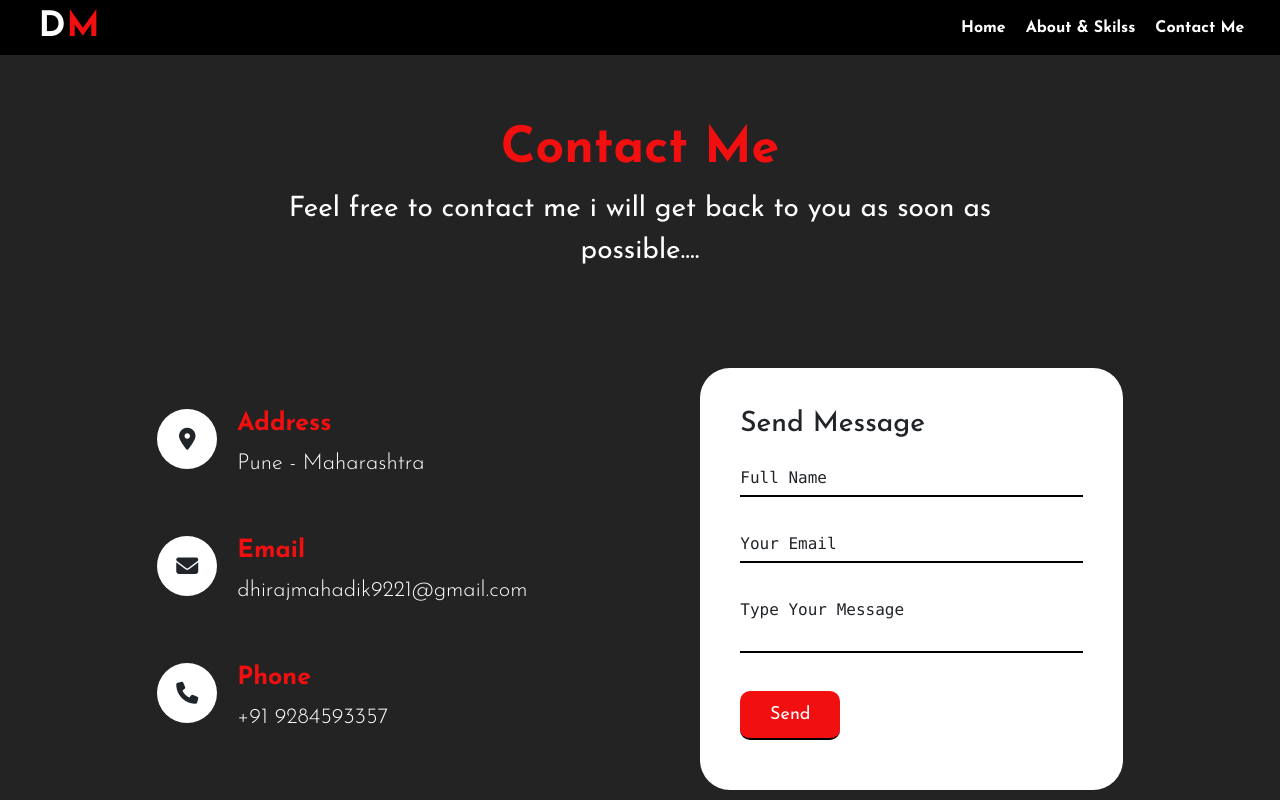
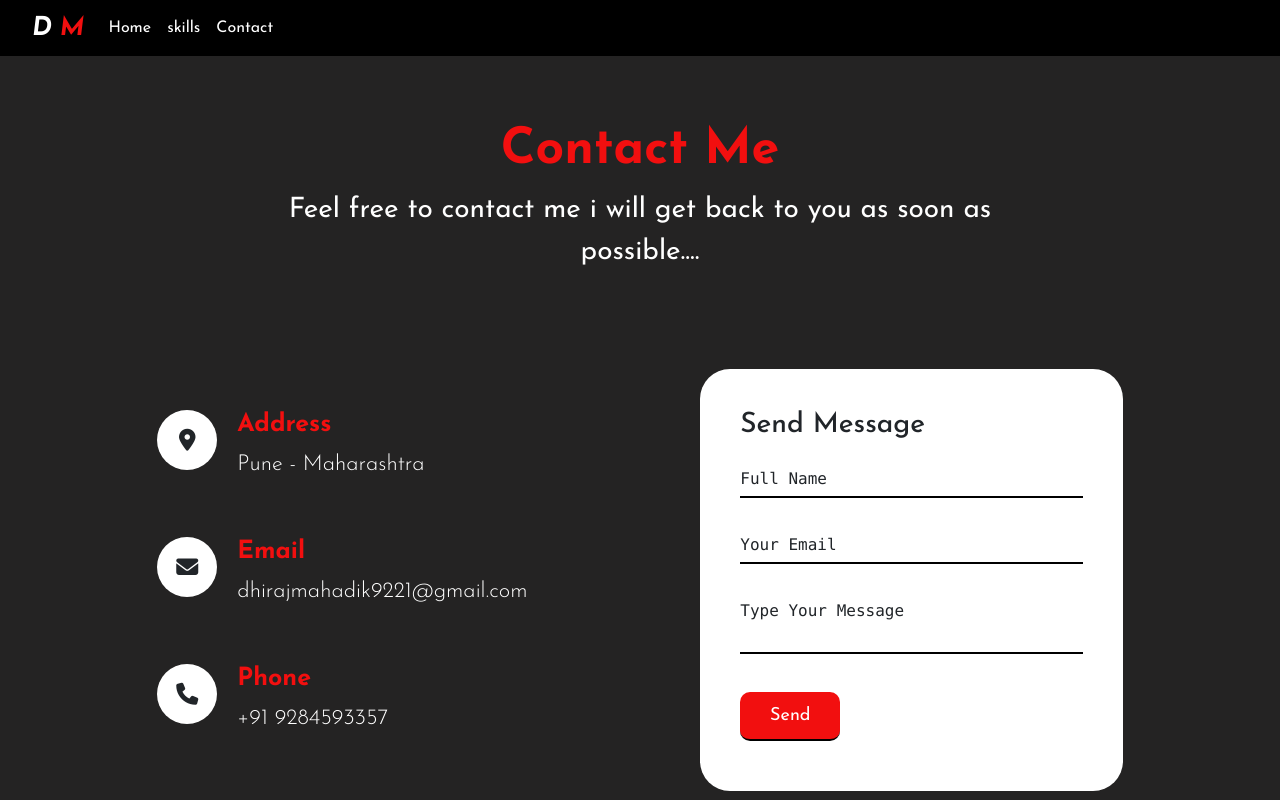
Before and after one commit to DhirajMahadik/MyWeb_, a React (Create React App) app: page /contact in a window 1280 px wide. Shown: the top 800 px of the page. Built offline with nearby package versions, Linux system fonts and the light colour scheme.

Commit message:
Navbar updated

```diff
--- a/package.json
+++ b/package.json
@@ -6,6 +6,7 @@
     "@testing-library/jest-dom": "^5.16.4",
     "@testing-library/react": "^13.3.0",
     "@testing-library/user-event": "^13.5.0",
+    "bootstrap": "^5.3.0-alpha1",
     "emailjs-com": "^3.2.0",
     "react": "^18.1.0",
     "react-dom": "^18.1.0",
--- a/src/App.js
+++ b/src/App.js
@@ -1,5 +1,7 @@
 
 import './App.css';
+import '../node_modules/bootstrap/dist/css/bootstrap.css'
+import '../node_modules/bootstrap/dist/js/bootstrap.bundle'
 import Home from './Components/Home';
 import Skilss from './Components/Skilss';
 import { BrowserRouter , Route, Routes} from 'react-router-dom';
--- a/src/Components/Home.js
+++ b/src/Components/Home.js
@@ -6,6 +6,7 @@ import background from './bg1.jpg';
 export default function Home() {
 
     const ContainerFuild = styled.div`
+    /* position: absolute; */
     background-image: url(${background});
 	height: 100vh;
 	background-size: cover;
--- a/src/Components/Navbar.js
+++ b/src/Components/Navbar.js
@@ -4,99 +4,62 @@ import styled from 'styled-components'
 
 export default function Navbar(props) {
 
-  const Nav = styled.nav`
-  height: 55px;
-	display: flex;
-	align-items: center;
-	justify-content: space-between;
-	padding: top 30px;
-	padding-left: 3%;
-	padding-right: 2%;
-	background-color:black;
-	border: none;
-  flex-wrap: nowrap;
+  const Header = styled.nav`
 
-  .logo{
-    color: white;
-    font-size: 35px;
-    letter-spacing: 1px;
-    cursor: pointer;
-    font-weight:900;
-    margin-top: 9px
-  }
-  span{
-    color: #f20f0f;
-  }
+  nav{
+    background-color: black;
 
-  ul li{
-    list-style-type: none;
-    display: inline-block;
-    padding: 10px;
+    .navbar-brand{
+      color: #fff;
+      font-weight: 800;
+      font-style: italic;
+      margin-left: 20px;
+      font-size: 26px;
+      padding: 0;
 
-  }
-
-  ul{
-      margin-bottom:0px;
-  }
-
-  ul li a{
-    color: white;
-    text-decoration: none;
-    font-weight: bold;
-    text-transform: capitalize;
-  }
-  ul li a:hover{
-    color:#f20f0f ;
-    transition: .4s;
-  }
-
-  @media (max-width: 580px){
-
-    flex-direction: row;
-		flex-wrap: nowrap;
-    height: 50px;
-    margin-right:0px;
-    padding-left: 0;
-    padding-right: 0;
-
-    .logo{
-      font-size: 25px;
-      margin-left:15px;
+      span{
+        color: #f20f0f ;
+      }
     }
 
-    ul{
-      display: flex;
-      width: 280px;
-      margin-left:26px;
-      padding-left:0px;
+    .collapse{
+      /* justify-content: end; */
 
-
+      .nav-link{
+        color: #fff;
+      }
     }
-
-    ul li{
-      padding: 5px 8px;
-      font-size: 15px;
-    }
-
-    ul li a{
-      font-size: 10px;
-    }
-  }
-
-  @media (max-width: 850px), (min-width: 450px){
 
   }
 
   `;
 
   return (
-    <Nav className='navbar sticky-top'>
-      <h2 className="logo">D<span>M</span></h2>
-      <ul>
-        <li><Link to="/">Home</Link></li>
-        <li><Link to="/skills">About & Skilss</Link></li>
-        <li><Link to="/contact">Contact me</Link></li>
-      </ul>
-    </Nav>
+    <Header>
+      <nav className="navbar navbar-expand-lg ">
+        <div className="container-fluid">
+          <Link className="navbar-brand" to="/">D <span>M</span></Link>
+          <button className="navbar-toggler" type="button" data-bs-toggle="collapse" data-bs-target="#navbarSupportedContent" aria-controls="navbarSupportedContent" aria-expanded="false" aria-label="Toggle navigation">
+            <span className="navbar-toggler-icon"></span>
+          </button>
+          <div className="collapse navbar-collapse" id="navbarSupportedContent">
+            <ul className="navbar-nav me-auto mb-2 mb-lg-0">
+              <li className="nav-item">
+                <Link className="nav-link active" aria-current="page" to="/">Home</Link>
+              </li>
+              <li className="nav-item">
+                <Link className="nav-link" to="/skills">skills</Link>
+              </li>
+
+              <li className="nav-item">
+                <Link className="nav-link " to="/contact">Contact</Link>
+              </li>
+            </ul>
+
+          </div>
+        </div>
+      </nav>
+    </Header>
+
   )
 }
```
Also changed, not shown: 2 other files (tests, documents, lock files or other folders).
